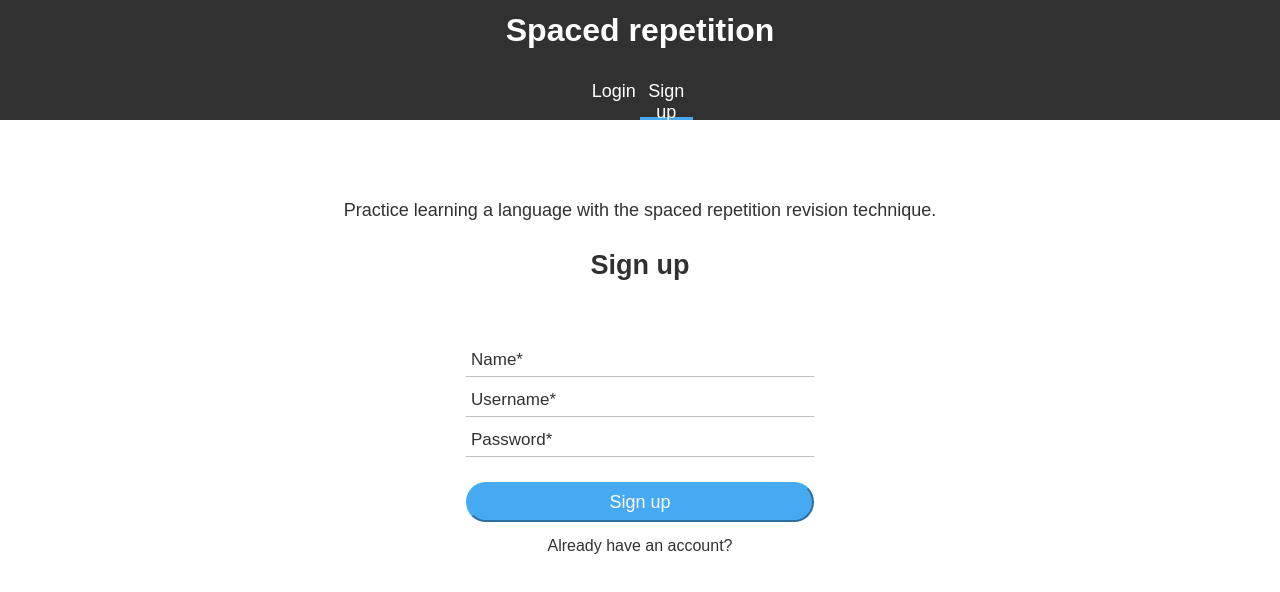
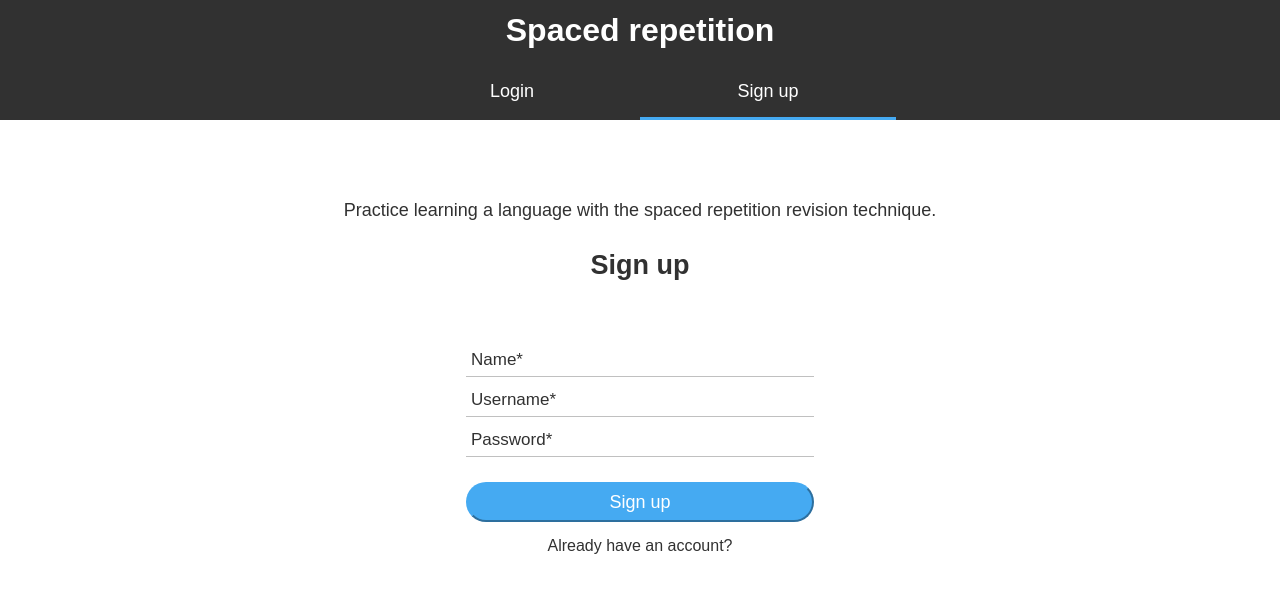
Before and after one commit to thinkful-ei-jaguar/German-Client-Nghi-Will, a React app: page /register in a window 1280 px wide. Built offline with nearby package versions, Linux system fonts and the light colour scheme; a web font is replaced by a local one.

```diff
--- a/src/components/Header/Header.css
+++ b/src/components/Header/Header.css
@@ -10,6 +10,7 @@
   display: flex;
   justify-content: space-evenly;
   height: 40%;
+  min-width: 40vw;
 }
 
 nav a {
@@ -19,7 +20,7 @@
   border-bottom: 3px solid transparent;
   width: 100%;
   text-align: center;
-  padding-top: 9px;
+  padding: 9px 0 0 0;
 }
 
 nav a.active {
```
